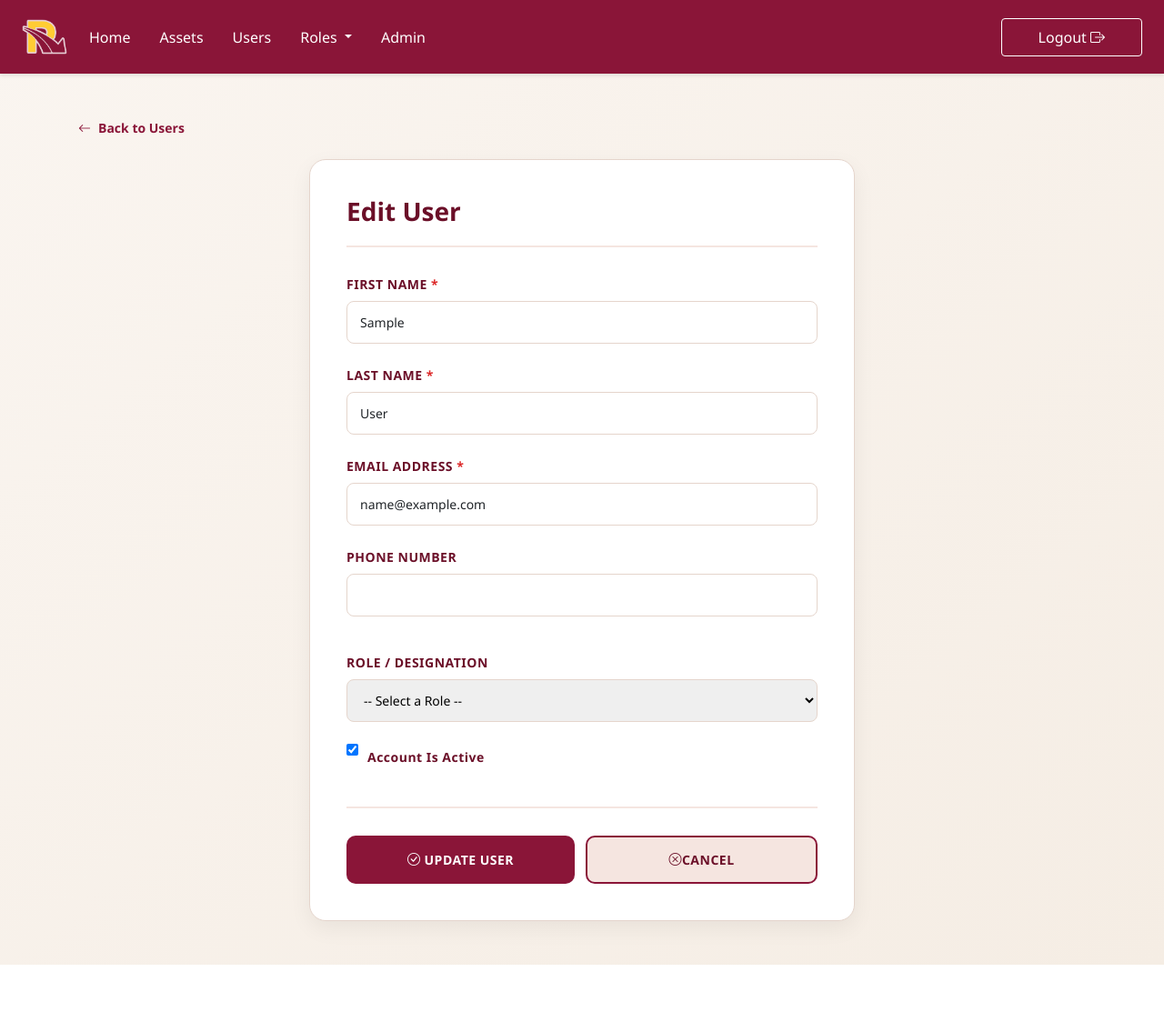
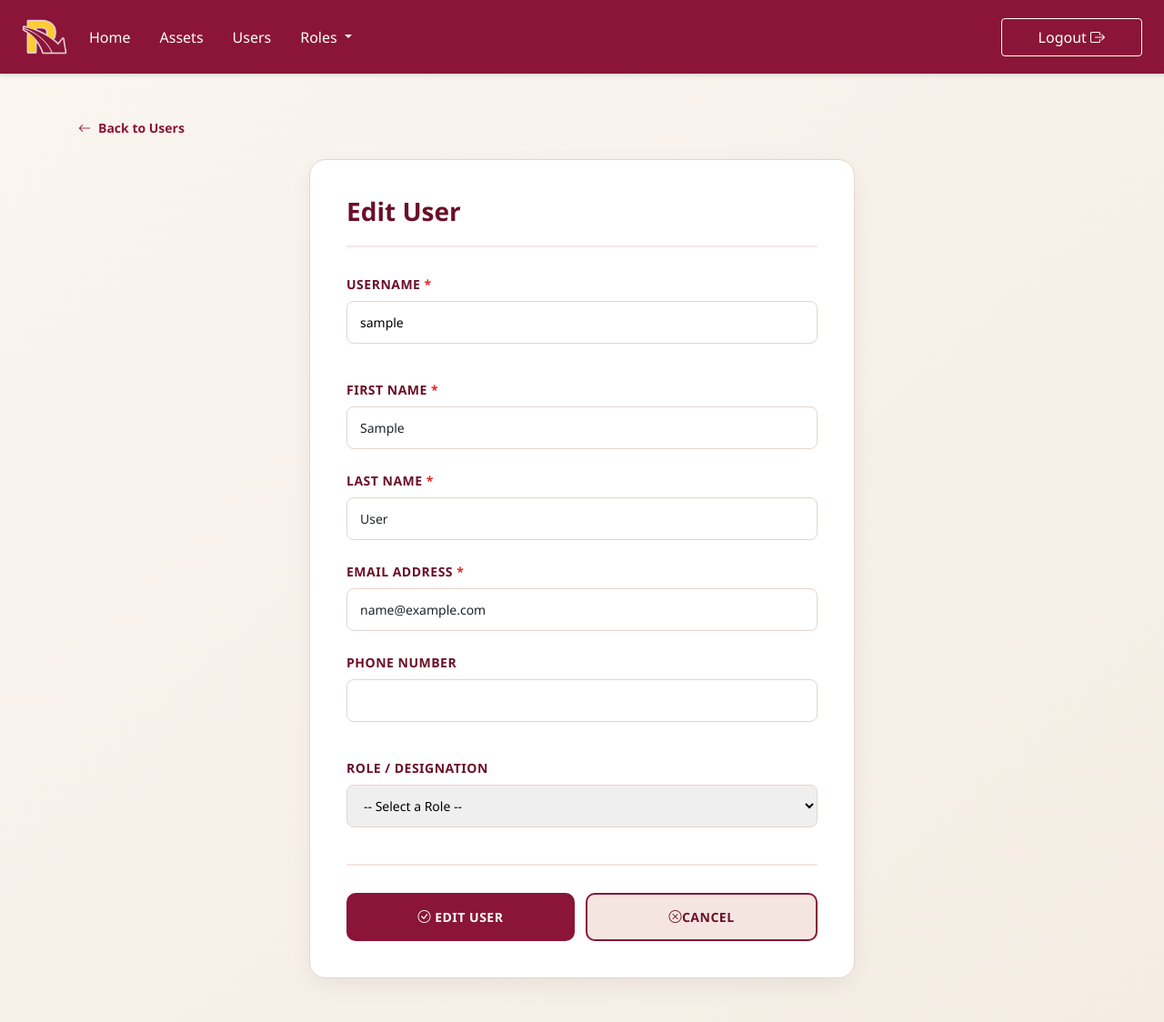
Before and after one commit to ryuzaki29/ASSET, a Django app: page /assets/users/1/edit/ in a window 1280 px wide. Shown: the whole page at 91% size. Before the commit the page ends 1061 px from the top, so only its background shows below. Run offline with Django 5.2, Linux system fonts and the light colour scheme; the visitor is signed in with stand-in values (Sample User, id 1); data comes from the database, SQL or seed files in the repository.

Commit message:
Updated
Added restriction and update add user button

```diff
--- a/assets/forms.py
+++ b/assets/forms.py
@@ -5,18 +5,24 @@ from django.contrib.auth.models import User
 class UserRegistrationForm(forms.ModelForm):
 
     password = forms.CharField(
-        widget=forms.PasswordInput,
+        widget=forms.PasswordInput(attrs={'class': 'form-control'}),
         label="Password"
     )
 
     password2 = forms.CharField(
-        widget=forms.PasswordInput,
+        widget=forms.PasswordInput(attrs={'class': 'form-control'}),
         label="Confirm Password"
     )
 
     class Meta:
         model = User
         fields = ['username', 'first_name', 'last_name', 'email']
+        widgets = {
+            'username': forms.TextInput(attrs={'class': 'form-control'}),
+            'first_name': forms.TextInput(attrs={'class': 'form-control'}),
+            'last_name': forms.TextInput(attrs={'class': 'form-control'}),
+            'email': forms.EmailInput(attrs={'class': 'form-control'}),
+        }
 
     def clean_username(self):
         username = self.cleaned_data.get("username")
@@ -38,6 +44,12 @@ class UserRegistrationForm(forms.ModelForm):
 class UserEditForm(forms.ModelForm):
     """Form for editing user information"""
 
+    username = forms.CharField(
+        max_length=150,
+        required=True,
+        label="Username"
+    )
+
     contact_number = forms.CharField(
         max_length=20,
         required=False,
@@ -52,15 +64,22 @@ class UserEditForm(forms.ModelForm):
 
     class Meta:
         model = User
-        fields = ['first_name', 'last_name', 'email', 'is_active']
+        fields = ['username', 'first_name', 'last_name', 'email']
         widgets = {
+            'username': forms.TextInput(attrs={'class': 'form-control'}),
             'first_name': forms.TextInput(attrs={'class': 'form-control'}),
             'last_name': forms.TextInput(attrs={'class': 'form-control'}),
             'email': forms.EmailInput(attrs={'class': 'form-control'}),
-            'is_active': forms.CheckboxInput(attrs={'class': 'form-check-input'}),
         }
 
     def __init__(self, *args, **kwargs):
         super().__init__(*args, **kwargs)
         from assets.roles.models import Role
         self.fields['designation'].queryset = Role.objects.all()
+
+    def clean_username(self):
+        username = self.cleaned_data.get("username")
+        # Allow the current user's username, but check if it's taken by others
+        if User.objects.filter(username=username).exclude(pk=self.instance.pk).exists():
+            raise forms.ValidationError("That username is already taken. Please choose a different one.")
+        return username
--- a/assets/templates/assets/base.html
+++ b/assets/templates/assets/base.html
@@ -113,11 +113,6 @@
                             </ul>
                         </div>
 
-                        {% if user.is_staff %}
-                            <a class="" href="{% url 'admin:index' %}">
-                                Admin
-                            </a>
-                        {% endif %}
                     {% endif %}
                 </div>
             </div>
--- a/assets/templates/users/user_form.html
+++ b/assets/templates/users/user_form.html
@@ -207,8 +207,7 @@
     <form method="post" novalidate>
         {% csrf_token %}
 
-        <!-- Username (create only) -->
-        {% if not user %}
+        <!-- Username -->
         <div class="form-group {% if form.username.errors %}has-error{% endif %}">
             <label for="{{ form.username.id_for_label }}">
                 Username <span class="required">*</span>
@@ -222,7 +221,6 @@
                 </ul>
             {% endif %}
         </div>
-        {% endif %}
 
         <!-- First Name -->
         <div class="form-group {% if form.first_name.errors %}has-error{% endif %}">
@@ -270,7 +268,7 @@
         </div>
 
         <!-- Password (create only) -->
-        {% if not user %}
+        {% if "Create" in title %}
             <div class="form-group {% if form.password.errors %}has-error{% endif %}">
                 <label for="{{ form.password.id_for_label }}">
                     Password <span class="required">*</span>
@@ -308,7 +306,8 @@
                    value="{% if form.initial.contact_number %}{{ form.initial.contact_number }}{% endif %}">
         </div>
 
-        <!-- Role/Designation -->
+        <!-- Role/Designation (Only admin/superuser can change role) -->
+        {% if is_admin_editing or request.user.is_superuser %}
             <div class="form-group">
                 <label for="designation">Role / Designation</label>
                 <select id="designation" name="designation">
@@ -320,18 +319,6 @@
                         </option>
                     {% endfor %}
                 </select>
-        </div>
-
-        <!-- Status (edit only) -->
-        {% if user %}
-            <div class="form-group">
-                <div class="checkbox-group">
-                    <input type="checkbox" id="is_active" name="is_active"
-                           {% if form.instance.is_active %}checked{% endif %}>
-                    <label for="is_active" style="margin: 0; text-transform: capitalize;">
-                        Account is Active
-                    </label>
-                </div>
             </div>
         {% endif %}
 
@@ -349,7 +336,7 @@
         <!-- Buttons -->
         <div class="form-actions">
             <button type="submit" class="btn-submit">
-                <i class="bi bi-check-circle"></i> {% if user %}Update User{% else %}Create User{% endif %}
+                <i class="bi bi-check-circle"></i> {% if form.instance.pk %}Edit User{% else %}Add User{% endif %}
             </button>
             <a href="{% url 'assets:user_list' %}" class="btn-cancel">
                 <i class="bi bi-x-circle"></i> Cancel
--- a/assets/views.py
+++ b/assets/views.py
@@ -1,5 +1,5 @@
 from django.shortcuts import render, get_object_or_404, redirect
-from django.http import HttpResponse
+from django.http import HttpResponse, HttpResponseForbidden
 from django.contrib.auth.models import User
 from django.contrib.auth.decorators import login_required
 from .forms import UserRegistrationForm
@@ -18,25 +18,37 @@ def register_view(request):
         if form.is_valid():
             user = form.save(commit=False)
             user.set_password(form.cleaned_data["password"])
+            user.is_staff = True  # Set new accounts as staff
             user.save()
-
-            role = Role.objects.get(id=request.POST.get("designation"))
 
             Profile.objects.create(
                 user=user,
                 contact_number=request.POST.get("contact_number"),
-                designation=role
+                designation=None  # No designation for new users
             )
 
             return redirect("assets:landing")
 
-    roles = Role.objects.all()
-    return render(request, "users/register.html", {"form": form, "roles": roles})
+    return render(request, "users/register.html", {"form": form})
 
 
 # User Profile
 @login_required
 def user_profile(request, user_id):
+    # Superusers have full access
+    if not request.user.is_superuser:
+        current_user_profile = getattr(request.user, 'profile', None)
+        current_designation = current_user_profile.designation if current_user_profile else None
+
+        # Check permissions: Admin can view anyone's profile, Staff can only view their own
+        if current_designation:
+            current_role_name = str(current_designation.name).lower()
+            admin_roles = ['administrator', 'executive']
+
+            if current_role_name not in admin_roles and request.user.id != user_id:
+                return HttpResponseForbidden("You can only view your own profile.")
+        else:
+            return HttpResponseForbidden("You don't have permission to view profiles.")
 
     user = get_object_or_404(User, id=user_id)
 
@@ -53,11 +65,30 @@ def user_profile(request, user_id):
 # User List
 @login_required
 def user_list(request):
+    # Superusers can see all users
+    if request.user.is_superuser:
+        users = User.objects.all()
+        can_manage_all = True
+    else:
+        current_user_profile = getattr(request.user, 'profile', None)
+        current_designation = current_user_profile.designation if current_user_profile else None
 
-    users = User.objects.all()
+        if not current_designation:
+            return HttpResponseForbidden("You don't have permission to access user management.")
+
+        current_role_name = str(current_designation.name).lower()
+        admin_roles = ['administrator', 'executive']
+
+        if current_role_name in admin_roles:
+            users = User.objects.all()
+            can_manage_all = True
+        else:
+            users = [request.user]
+            can_manage_all = False
 
     context = {
-        'users': users
+        'users': users,
+        'can_manage_all': can_manage_all
     }
 
     return render(
@@ -70,18 +101,33 @@ def user_list(request):
 # User Create
 @login_required
 def user_create(request):
+    # Only superusers and admin/executive can create users
+    if not request.user.is_superuser:
+        current_user_profile = getattr(request.user, 'profile', None)
+        current_designation = current_user_profile.designation if current_user_profile else None
+
+        if not current_designation:
+            return HttpResponseForbidden("You don't have permission to create users.")
+
+        current_role_name = str(current_designation.name).lower()
+        admin_roles = ['administrator', 'executive']
+
+        if current_role_name not in admin_roles:
+            return HttpResponseForbidden("Only Administrator and Executive can create users.")
+
     if request.method == "POST":
         form = UserRegistrationForm(request.POST)
         if form.is_valid():
             user = form.save(commit=False)
             user.set_password(form.cleaned_data["password"])
+            user.is_staff = True  # Set new accounts as staff
             user.save()
 
             role_id = request.POST.get("designation")
             if role_id:
                 role = Role.objects.get(id=role_id)
             else:
-                role = Role.objects.first()
+                role = None
 
             contact_number = request.POST.get("contact_number", "")
 
@@ -96,7 +142,7 @@ def user_create(request):
         form = UserRegistrationForm()
 
     roles = Role.objects.all()
-    return render(request, "users/user_form.html", {"form": form, "roles": roles, "title": "Create User"})
+    return render(request, "users/user_form.html", {"form": form, "roles": roles, "title": "Create User", "is_admin_editing": True})
 
 
 # User Edit
@@ -104,38 +150,75 @@ def user_create(request):
 def user_edit(request, user_id):
     from .forms import UserEditForm
 
-    user = get_object_or_404(User, id=user_id)
+    user_to_edit = get_object_or_404(User, id=user_id)
+    is_admin_editing = False
+
+    # Check permissions: Superusers can edit anyone
+    if request.user.is_superuser:
+        is_admin_editing = True
+    else:
+        current_user_profile = getattr(request.user, 'profile', None)
+        current_designation = current_user_profile.designation if current_user_profile else None
+
+        if not current_designation:
+            return HttpResponseForbidden("You don't have permission to edit users.")
+
+        current_role_name = str(current_designation.name).lower()
+        admin_roles = ['administrator', 'executive']
+
+        # Check permissions: Admin can edit anyone, Staff can only edit themselves
+        if current_role_name not in admin_roles:
+            if request.user.id != user_to_edit.id:
+                return HttpResponseForbidden("You can only edit your own account.")
+        else:
+            is_admin_editing = True
 
     if request.method == "POST":
-        form = UserEditForm(request.POST, instance=user)
+        form = UserEditForm(request.POST, instance=user_to_edit)
         if form.is_valid():
-            user = form.save()
+            user_to_edit = form.save()
 
             contact_number = request.POST.get("contact_number", "")
             role_id = request.POST.get("designation")
 
-            profile = Profile.objects.get(user=user)
+            profile, created = Profile.objects.get_or_create(user=user_to_edit)
             profile.contact_number = contact_number
 
-            if role_id:
+            # Only admin/executive/superuser can change designation, staff cannot
+            if is_admin_editing and role_id:
                 profile.designation = Role.objects.get(id=role_id)
 
             profile.save()
 
             return redirect("assets:user_list")
     else:
-        form = UserEditForm(instance=user)
-        if hasattr(user, 'profile'):
-            form.initial['contact_number'] = user.profile.contact_number
-            form.initial['designation'] = user.profile.designation
+        form = UserEditForm(instance=user_to_edit)
+        profile, created = Profile.objects.get_or_create(user=user_to_edit)
+        form.initial['contact_number'] = profile.contact_number
+        if profile.designation:
+            form.initial['designation'] = profile.designation
 
     roles = Role.objects.all()
-    return render(request, "users/user_form.html", {"form": form, "roles": roles, "title": "Edit User", "user": user})
+    return render(request, "users/user_form.html", {"form": form, "roles": roles, "title": "Edit User", "user": user_to_edit, "is_admin_editing": is_admin_editing})
 
 
 # User Delete
 @login_required
 def user_delete(request, user_id):
+    # Only superusers and admin/executive can delete users
+    if not request.user.is_superuser:
+        current_user_profile = getattr(request.user, 'profile', None)
+        current_designation = current_user_profile.designation if current_user_profile else None
+
+        if not current_designation:
+            return HttpResponseForbidden("You don't have permission to delete users.")
+
+        current_role_name = str(current_designation.name).lower()
+        admin_roles = ['administrator', 'executive']
+
+        if current_role_name not in admin_roles:
+            return HttpResponseForbidden("Only Administrator and Executive can delete users. Staff cannot delete any accounts.")
+
     user = get_object_or_404(User, id=user_id)
 
     if request.method == "POST":
```
Also changed, not shown: assets/templates/users/register.html (+0 -10 lines), assets/templates/users/user_list.html (+13 -1 lines), assets/templates/users/user_profile.html (+0 -13 lines). Lines whose indentation alone changed are shown as unchanged.
